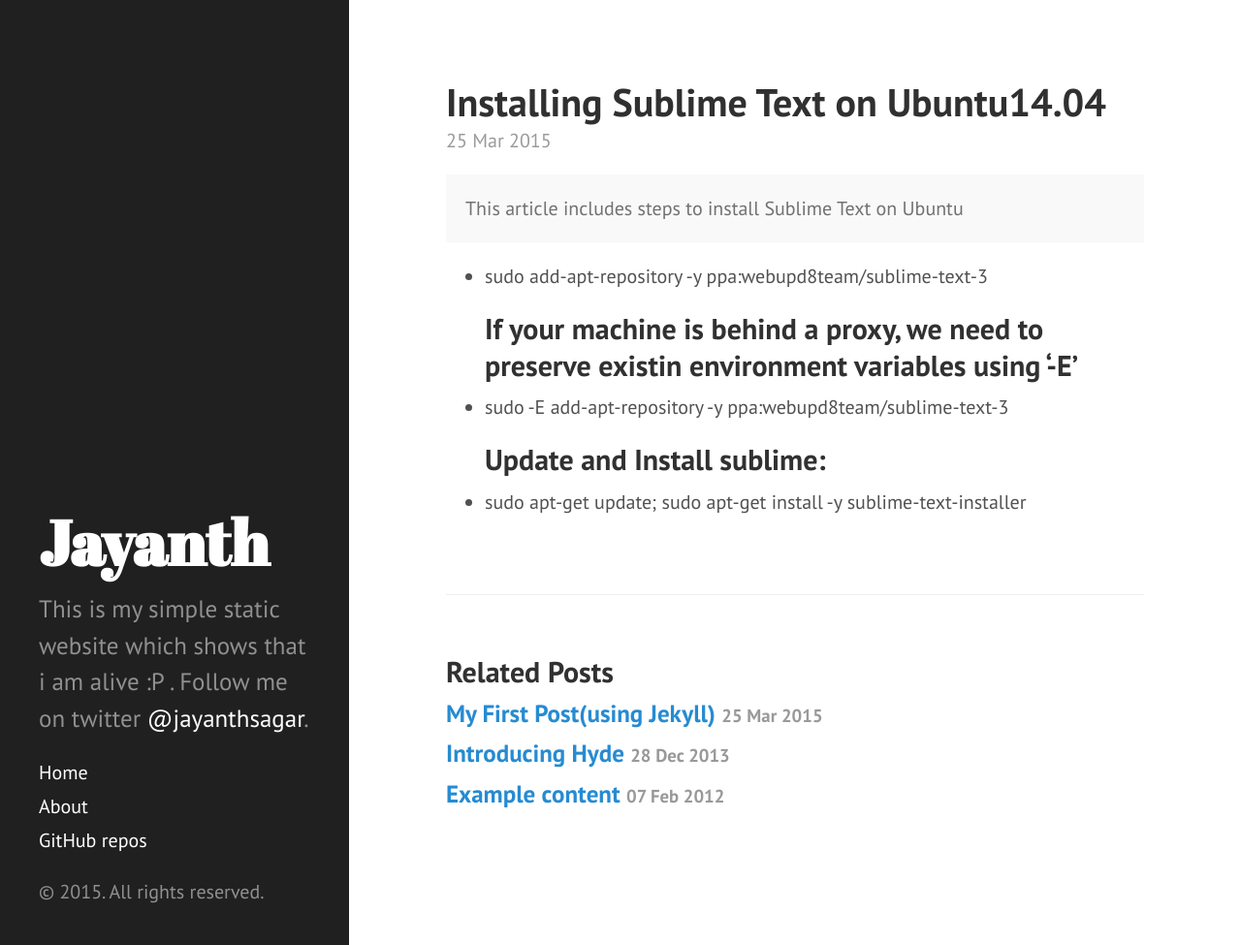
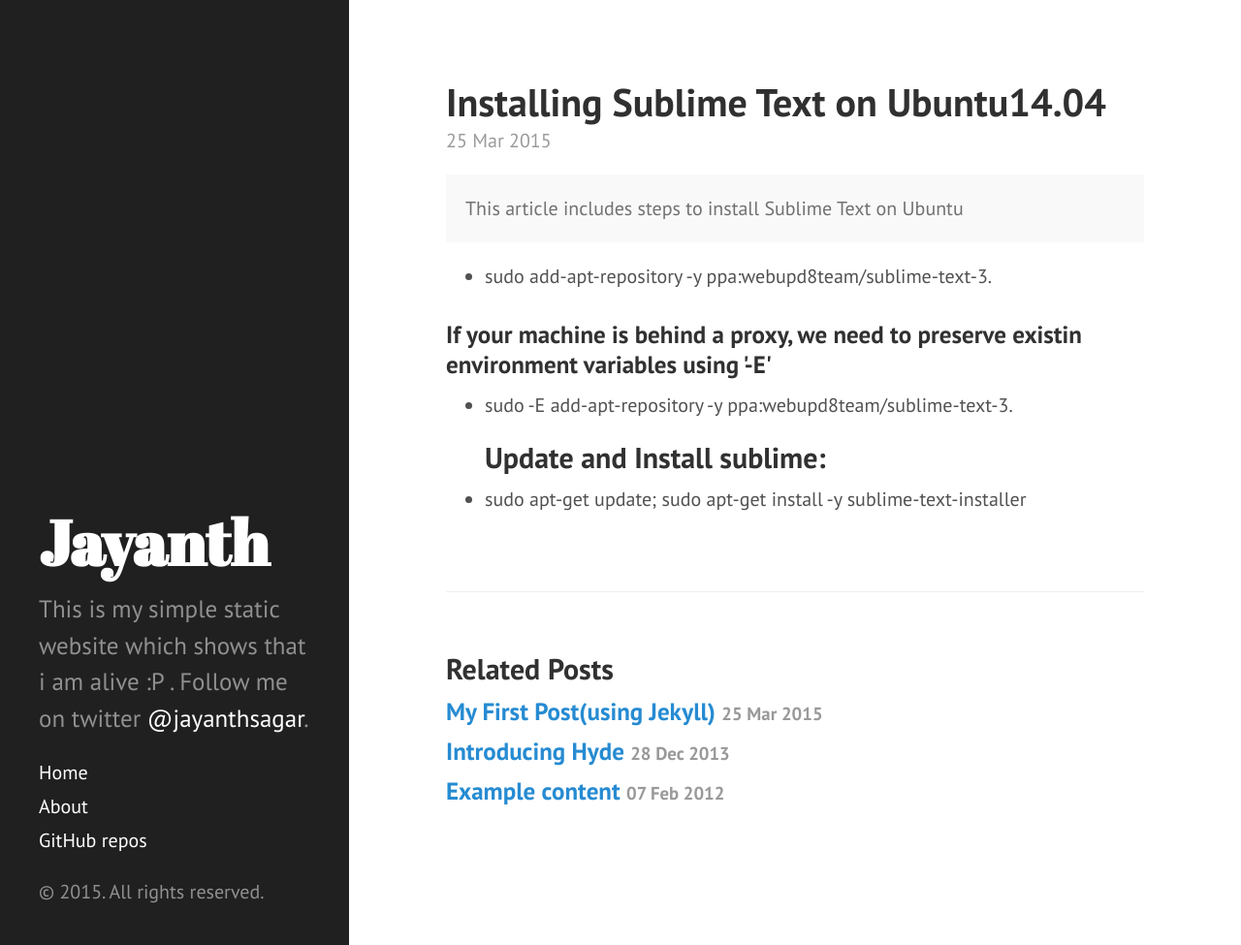
Before and after one commit to jayanthsagar/jayanthsagar.github.io, a Jekyll site: the page built from _posts/2015-03-25-install-sublime-on-ubuntu.md, in a window 1280 px wide and 975 px high. Shown: the whole window at 97% size. Built offline with Jekyll 4.4.1, drawn with Linux system fonts in a browser that asks for light colours; Markdown is read by kramdown in place of the engine named in the settings.

```diff
--- a/_posts/2015-03-25-install-sublime-on-ubuntu.md
+++ b/_posts/2015-03-25-install-sublime-on-ubuntu.md
@@ -6,8 +6,8 @@ title: Installing Sublime Text on Ubuntu14.04
 <div class="message">
   This article includes steps to install Sublime Text on Ubuntu
 </div>
-* sudo add-apt-repository -y ppa:webupd8team/sublime-text-3
-##If your machine is behind a proxy, we need to preserve existin environment variables using '-E'
-* sudo -E add-apt-repository -y ppa:webupd8team/sublime-text-3
+* sudo add-apt-repository -y ppa:webupd8team/sublime-text-3.
+<h3> If your machine is behind a proxy, we need to preserve existin environment variables using '-E' </h3>
+* sudo -E add-apt-repository -y ppa:webupd8team/sublime-text-3.
 ##Update and Install sublime:
 * sudo apt-get update; sudo apt-get install -y sublime-text-installer
```
